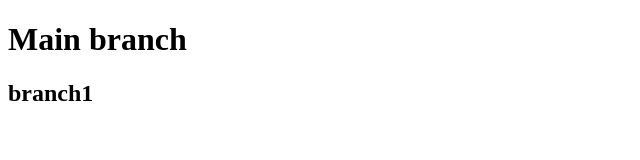
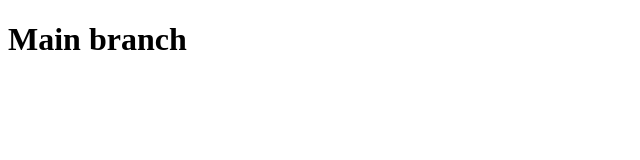
Before and after one commit to shivomv/github, a plain HTML site: page index.html in a window 1280 px wide. Shown: the whole page, without its empty margins (0-640 px from the left). Drawn offline with Linux system fonts and the light colour scheme.

Commit message:
Update index.html

```diff
--- a/index.html
+++ b/index.html
@@ -7,6 +7,5 @@
 </head>
 <body>
     <h1>Main branch</h1>
-    <h2>branch1</h2>
 </body>
 </html>
```
